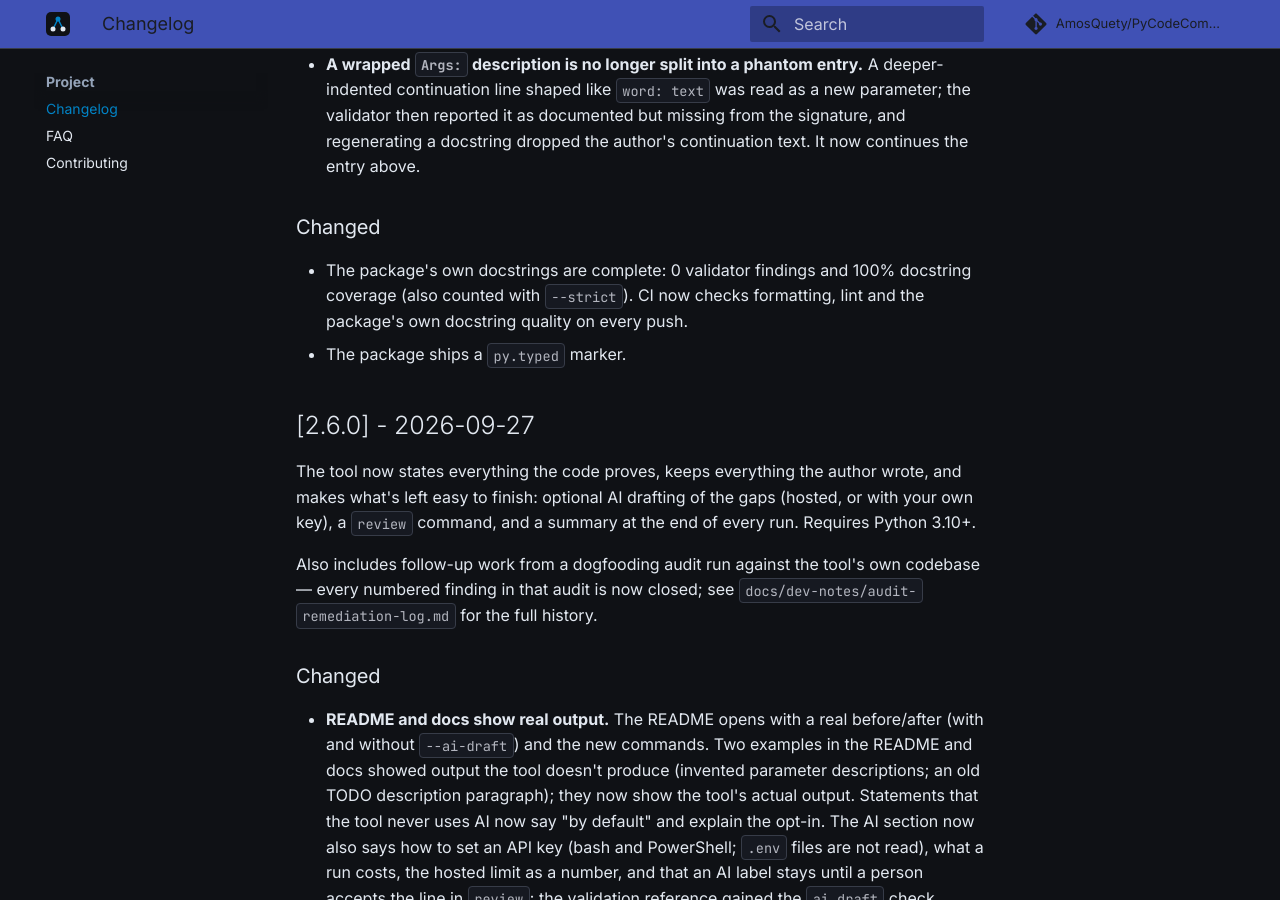
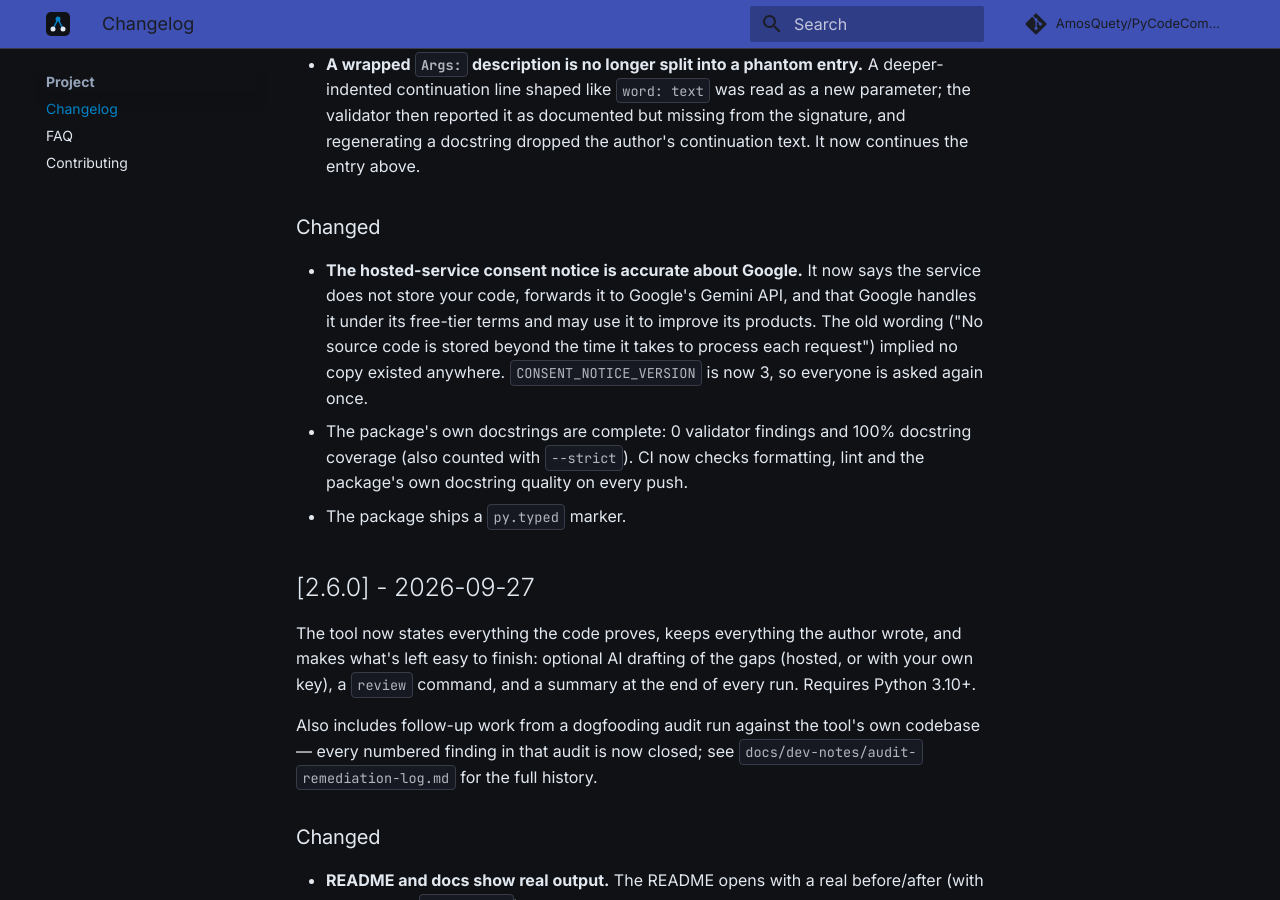
Before and after one commit to AmosQuety/PyCodeCommenter, an MkDocs documentation site: the page built from docs/changelog.md, in a window 1280 px wide and 900 px high, scrolled down 743 px. Built offline with MkDocs 1.6.1 and Material for MkDocs 9.7.7, drawn with Linux system fonts in a browser that asks for light colours; comment, search, counter and statistics services are not loaded.

Commit message:
fix(consent): say the hosted service forwards code to Google's free-tier Gemini API

```diff
--- a/CHANGELOG.md
+++ b/CHANGELOG.md
@@ -20,6 +20,12 @@ Format follows [Keep a Changelog](https://keepachangelog.com/en/1.0.0/).
   continuation text. It now continues the entry above.
 
 ### Changed
+- **The hosted-service consent notice is accurate about Google.** It now says
+  the service does not store your code, forwards it to Google's Gemini API,
+  and that Google handles it under its free-tier terms and may use it to
+  improve its products. The old wording ("No source code is stored beyond the
+  time it takes to process each request") implied no copy existed anywhere.
+  `CONSENT_NOTICE_VERSION` is now 3, so everyone is asked again once.
 - The package's own docstrings are complete: 0 validator findings and 100%
   docstring coverage (also counted with `--strict`). CI now checks
   formatting, lint and the package's own docstring quality on every push.
```
Also changed, not shown: README.md (+1 -1 lines), docs/dev-notes/data-and-privacy-draft.md (+5 -8 lines), docs/dev-notes/validator-false-positives.md (+4 -3 lines), 2 other files.
